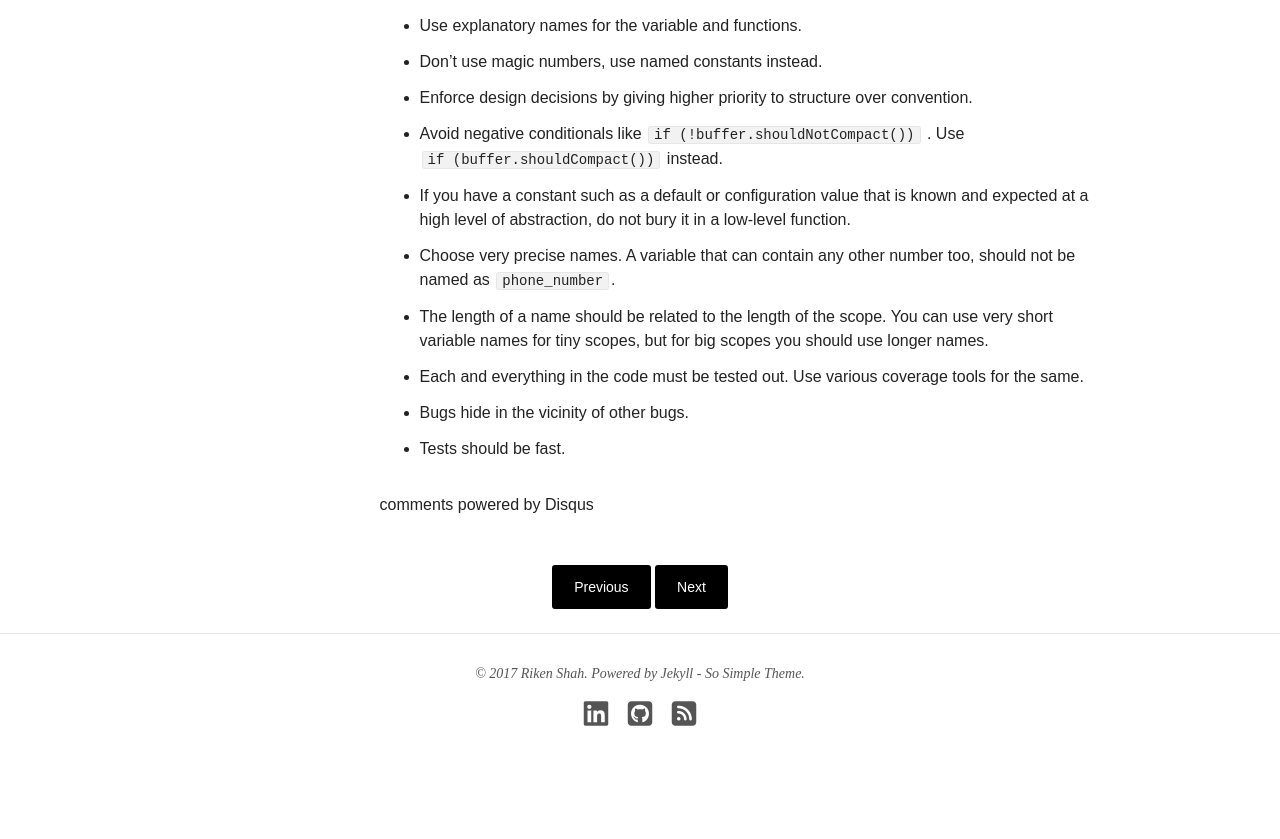
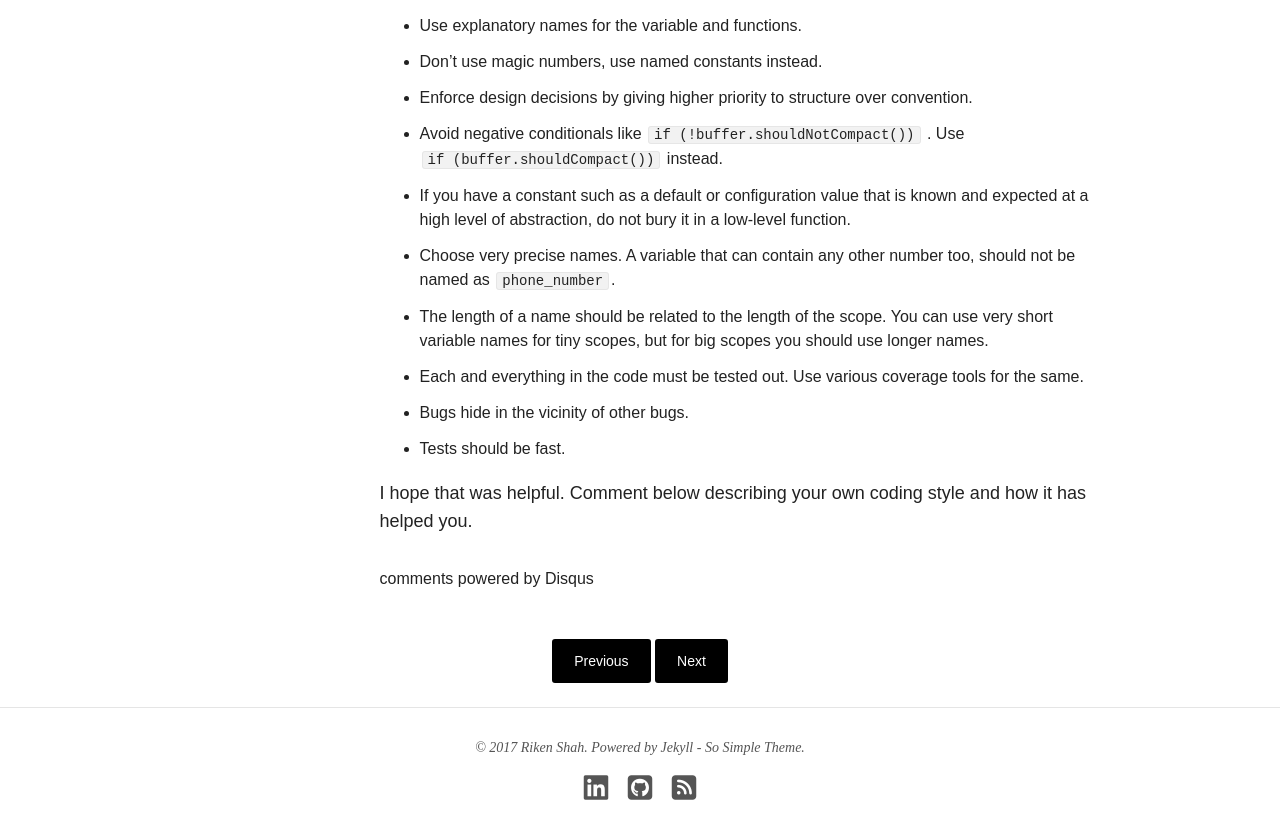
Before and after one commit to rikenshah/rikenshah.github.io, a Jekyll site: the page built from _posts/articles/2017-05-03-clean-code.md, in a window 1280 px wide and 900 px high, scrolled down 9905 px. Shown: the top 839 px of the window. Built offline with Jekyll 4.4.1, drawn with Linux system fonts in a browser that asks for light colours; nearby versions of some CDN libraries; comment, search, counter and statistics services are not loaded.

Commit message:
Automated Commit

```diff
--- a/_posts/articles/2017-05-03-clean-code.md
+++ b/_posts/articles/2017-05-03-clean-code.md
@@ -253,3 +253,5 @@ private void measureLine(String line) {
 - Each and everything in the code must be tested out. Use various coverage tools for the same.
 - Bugs hide in the vicinity of other bugs.
 - Tests should be fast.
+
+I hope that was helpful. Comment below describing your own coding style and how it has helped you.
```
